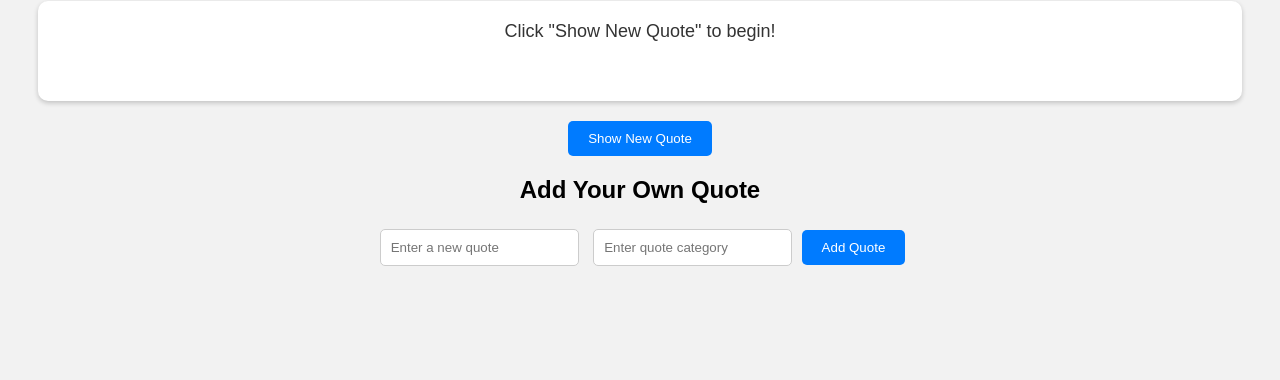
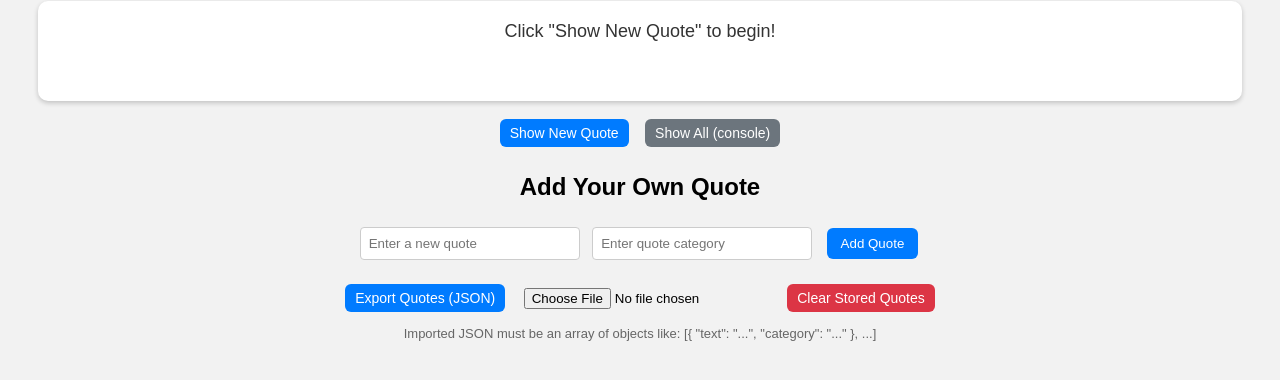
Before and after one commit to BELINDAH120/alx_fe_javascript, a plain HTML site: page dom-manipulation/index.html in a window 1280 px wide. Shown: the part 118-498 px from the top of the page. Drawn offline with Linux system fonts and the light colour scheme.

Commit message:
Update index.html

```diff
--- a/dom-manipulation/index.html
+++ b/dom-manipulation/index.html
@@ -1,8 +1,8 @@
 <!DOCTYPE html>
 <html lang="en">
 <head>
-  <meta charset="UTF-8">
-  <meta name="viewport" content="width=device-width, initial-scale=1.0">
+  <meta charset="UTF-8" />
+  <meta name="viewport" content="width=device-width, initial-scale=1.0"/>
   <title>Dynamic Quote Generator</title>
   <style>
     body {
@@ -11,61 +11,85 @@
       text-align: center;
       padding: 30px;
     }
-
     #quoteDisplay {
       background: white;
       padding: 20px;
       border-radius: 10px;
-      margin-bottom: 20px;
+      margin-bottom: 10px;
       box-shadow: 0 2px 5px rgba(0,0,0,0.2);
       font-size: 18px;
       color: #333;
       min-height: 60px;
     }
-
+    #quoteCategory {
+      color: #555;
+      font-style: italic;
+      margin-bottom: 12px;
+    }
+    .controls, .import-export, .add-quote {
+      margin-top: 12px;
+    }
+    input[type="text"] {
+      padding: 8px;
+      margin: 6px 4px;
+      border-radius: 4px;
+      border: 1px solid #ccc;
+      width: 220px;
+      box-sizing: border-box;
+    }
     button {
-      padding: 10px 20px;
-      background-color: #007bff;
+      padding: 8px 14px;
+      margin: 6px;
+      background: #007bff;
       color: white;
       border: none;
-      border-radius: 5px;
+      border-radius: 6px;
       cursor: pointer;
     }
-
-    button:hover {
-      background-color: #0056b3;
+    button.secondary {
+      background: #6c757d;
     }
-
-    input {
-      padding: 10px;
-      margin: 5px;
-      border-radius: 5px;
-      border: 1px solid #ccc;
+    button.danger {
+      background: #dc3545;
     }
-
-    #quoteCategory {
-      margin-top: 10px;
-      color: #555;
-      font-style: italic;
+    button:disabled { opacity: 0.6; cursor: not-allowed; }
+    .small {
+      padding: 6px 10px;
+      font-size: 14px;
     }
+    #importFile {
+      display: inline-block;
+      margin-left: 8px;
+    }
+    .note { font-size: 13px; color: #666; margin-top: 8px; }
   </style>
 </head>
 <body>
-
   <h1>✨ Dynamic Quote Generator ✨</h1>
 
   <div id="quoteDisplay">Click "Show New Quote" to begin!</div>
   <div id="quoteCategory"></div>
 
-  <button id="newQuote">Show New Quote</button>
+  <div class="controls">
+    <button id="newQuote" class="small">Show New Quote</button>
+    <button id="showAll" class="small secondary">Show All (console)</button>
+  </div>
 
   <h2>Add Your Own Quote</h2>
-  <div>
+  <div class="add-quote">
     <input id="newQuoteText" type="text" placeholder="Enter a new quote" />
     <input id="newQuoteCategory" type="text" placeholder="Enter quote category" />
     <button id="addQuoteBtn">Add Quote</button>
   </div>
 
+  <div class="import-export">
+    <button id="exportBtn" class="small">Export Quotes (JSON)</button>
+    <input type="file" id="importFile" accept=".json" />
+    <button id="clearStorage" class="small danger">Clear Stored Quotes</button>
+  </div>
+
+  <div class="note">Imported JSON must be an array of objects like: [{ "text": "...", "category": "..." }, ...]</div>
+
   <script src="script.js"></script>
 </body>
 </html>
```
